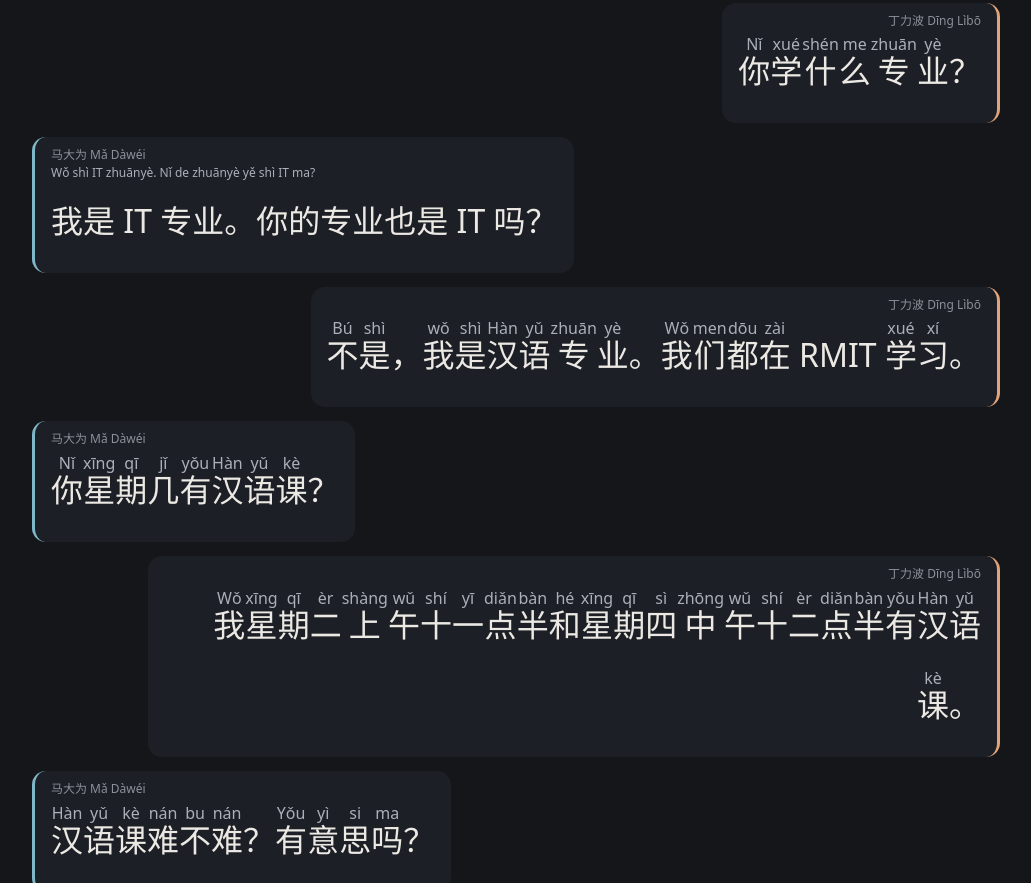
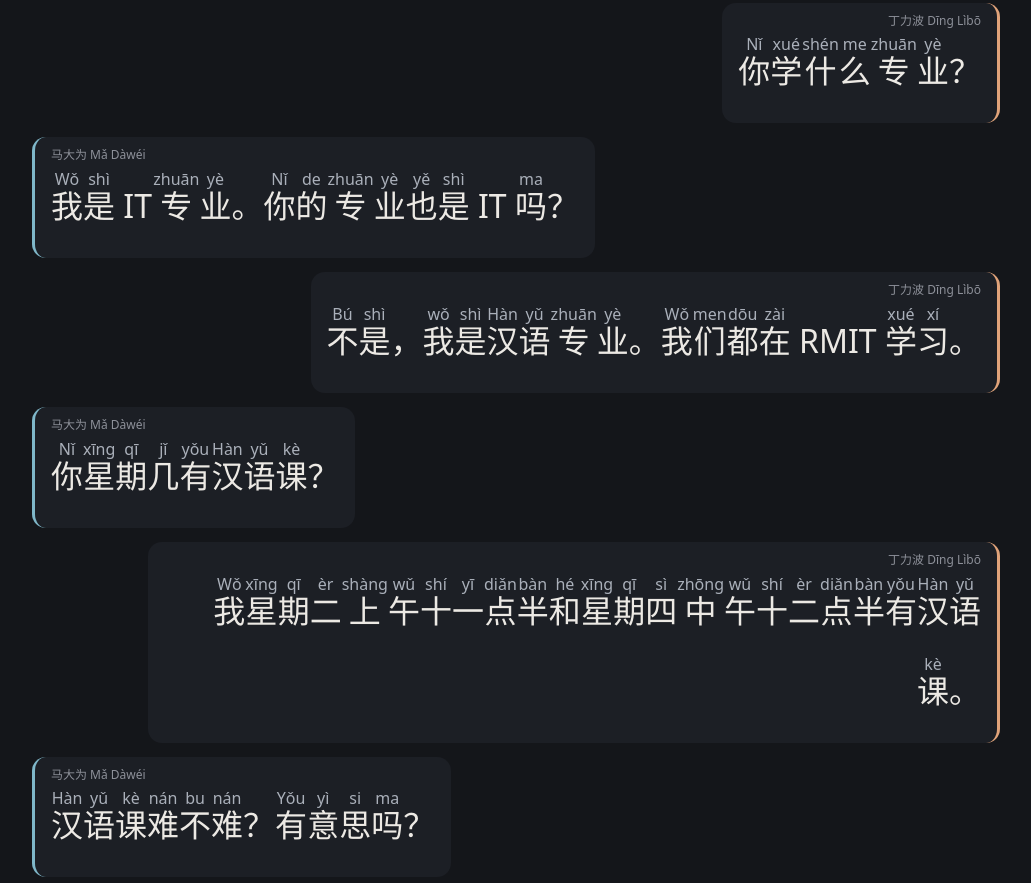
Before and after one commit to gue88/chinese-dialogue, a plain HTML site: page index.html in a window 1280 px wide. Shown: the part 876-1759 px from the top of the page, without its empty margins (124-1155 px from the left). Drawn offline with Linux system fonts and the light colour scheme.

Commit message:
update dialogue for clarity and adjust regex to exclude IT references

```diff
--- a/index.html
+++ b/index.html
@@ -240,7 +240,7 @@ B|有一点儿难，但是很有意思。我们要学一百个汉字。|Yǒu yì
 A|对，汉字特别难。你们班一共有多少人？|Duì, Hànzì tèbié nán. Nǐmen bān yígòng yǒu duōshao rén?|Yes, the characters are especially hard. How many people are in your class altogether?
 B|我们班一共有十五个人，男生不多。你工作吗？|Wǒmen bān yígòng yǒu shíwǔ gè rén, nánshēng bù duō. Nǐ gōngzuò ma?|There are fifteen people in our class altogether, and not many boys. Do you work?
 A|我晚上在学校工作，不太累。你呢？|Wǒ wǎnshang zài xuéxiào gōngzuò, bú tài lèi. Nǐ ne?|I work at the school in the evenings, so it's not too tiring. How about you?
-B|我不工作。咱们一起练习口语吧，好不好？|Wǒ bù gōngzuò. Zánmen yìqǐ liànxí kǒuyǔ ba, hǎo bu hǎo?|I don't work. Shall we practise speaking together?
+B|我不工作。咱们一起练习一下口语吧，好不好？|Wǒ bù gōngzuò. Zánmen yìqǐ liànxí yíxià kǒuyǔ ba, hǎo bu hǎo?|I don't work. Let's practise speaking Chinese together for a bit, shall we?
 A|好！|Hǎo!|Good!
 # 名字和国籍
 B|对了，我们班有一个学生，她也学习汉语。|Duìle, wǒmen bān yǒu yí ge xuésheng, tā yě xuéxí Hànyǔ.|By the way, there's a student in our class who also studies Chinese.
@@ -303,7 +303,10 @@ B|明天见。|Míngtiān jiàn.|See you tomorrow.`;
 
       function render(zh, py) {
         // apostrophes become spaces so syllables like qī'èr and kě'ài stay separate
-        const syl = py.replace(/RMIT/g, "").replace(/['’]/g, " ").match(SYL) || [];
+        const syl = py
+          .replace(/\b(?:RMIT|IT)\b/gi, " ")
+          .replace(/['’]/g, " ")
+          .match(SYL) || [];
         const chars = [...zh];
         if (syl.length !== chars.filter(c => CJK.test(c)).length) {
           return `<span class="fb">${py}</span>${zh}`;
```
